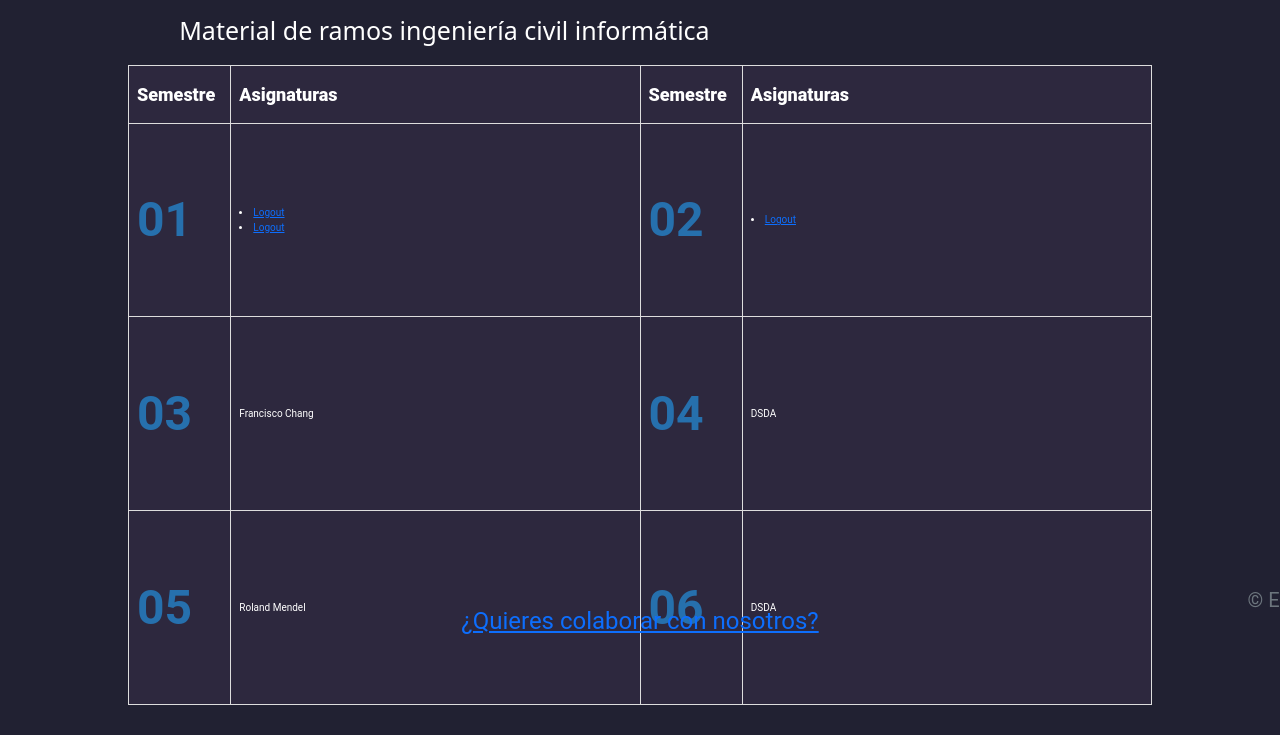
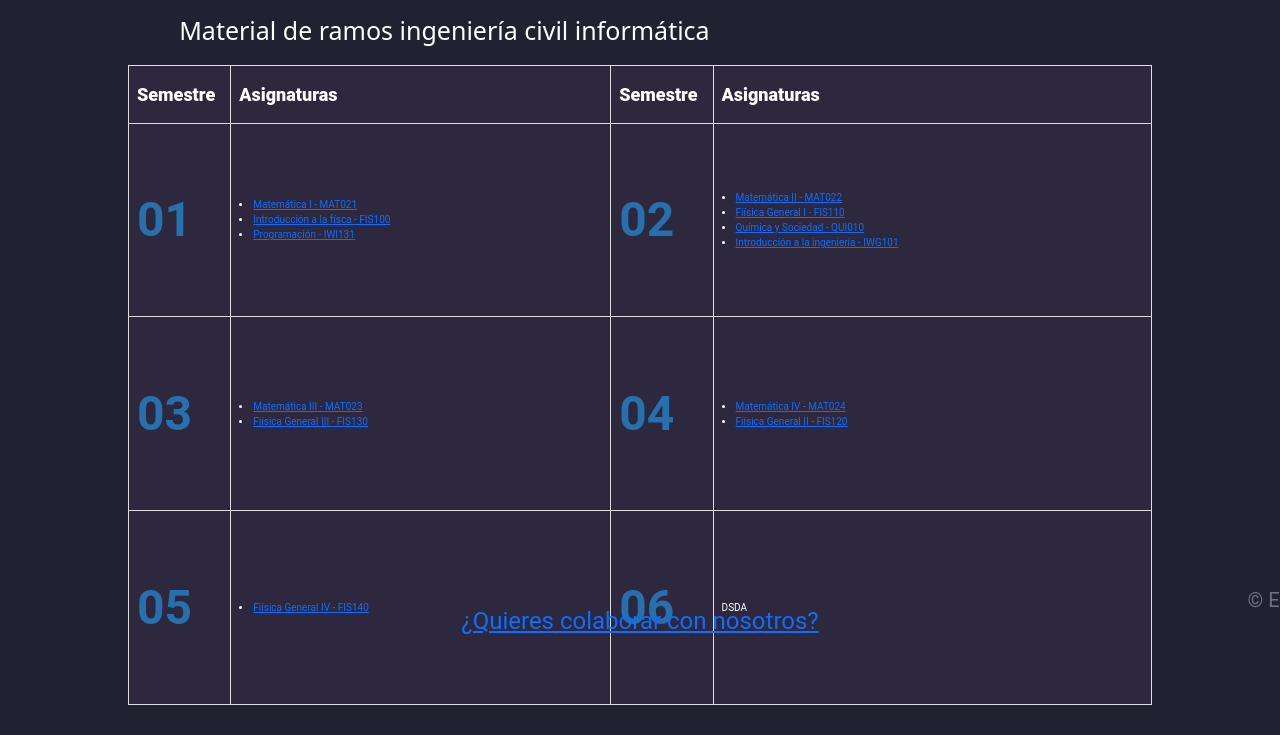
Before and after one commit to Organizate-USM/Organizate_USM, a Flask app: page /material in a window 1280 px wide. Shown: the part 65-800 px from the top of the page. Run offline with Flask 2, Linux system fonts and the light colour scheme; the visitor is signed in with stand-in values (Sample User, id 1); some libraries are stand-ins or nearby versions.

Commit message:
links varios

```diff
--- a/templates/material.html
+++ b/templates/material.html
@@ -54,15 +54,21 @@
 				</font>
 			</td>
 			<td>
-				<li ><a href="{{ url_for('logout') }}" >Logout</a></li>
-				<li ><a href="{{ url_for('logout') }}" >Logout</a></li>
+				<li ><a href="{{ ('https://drive.google.com/drive/folders/1wyNyUwhkfOFO77s1gvkei376yPSZVe-0?usp=sharing') }}" target="_blank" >Matemática I - MAT021</a></li>
+				<li ><a href="{{ ('https://drive.google.com/drive/folders/1lA40TCDnYlPjBTJlOqlNxcrBli4M69XW?usp=sharing') }}" target="_blank" >Introducción a la físca - FIS100</a></li>
+				<li ><a href="{{ ('https://drive.google.com/drive/folders/1TSnXW3_SOR_YOIqEfsR4mKO0ZyYKYSZj?usp=sharing') }}" target="_blank" >Programación - IWI131</a></li>
 			</td>
 			<td class='num'>
 				<font class="num-color" size="8">
 					<b>02</b>
 				</font>
 			</td>
-			<td><li ><a href="{{ url_for('logout') }}" >Logout</a></li></td>
+			<td>
+				<li ><a href="{{ ('https://drive.google.com/drive/folders/18gDTp4BZ_T2WlnuPiQ7Flq_-s5T-TCTw?usp=sharing') }}" target="_blank" >Matemática II - MAT022</a></li>
+				<li ><a href="{{ ('https://drive.google.com/drive/folders/1xTwfOlTpgT-lNDkD8yfFTJyYCD_DoaCx?usp=sharing') }}" target="_blank" >Fiísica General I - FIS110</a></li>
+				<li ><a href="{{ ('https://drive.google.com/drive/folders/1ye8zGOubbWMWUH9NiyrPr8_BtO6ipTTJ?usp=sharing') }}" target="_blank" >Química y Sociedad - QUI010</a></li>
+				<li ><a href="{{ ('https://drive.google.com/drive/folders/18cpIxg9vofAZkbk7Fg7BCXmX8xY9OYor?usp=sharing') }}" target="_blank" >Introducción a la ingeniería - IWG101</a></li>
+			</td>
 		</tr>
 		<tr>
 			<td class='num'>
@@ -70,13 +76,19 @@
 					<b>03</b>
 				</font>
 			</td>
-			<td>Francisco Chang</td>
+			<td>
+				<li ><a href="{{ ('https://drive.google.com/drive/folders/10eSIP3HEIVo-5LLTPrOXSNXAhObHGlld?usp=sharing') }}" target="_blank" >Matemática III - MAT023</a></li>
+				<li ><a href="{{ ('https://drive.google.com/drive/folders/1uV5ncXL3A73z6HmKOXbiyfaeuzgJYp8U?usp=sharing') }}" target="_blank" >Fiísica General III - FIS130</a></li>
+			</td>
 			<td>
 				<font class="num-color" size="8">
 					<b>04</b>
 				</font>
 			</td>
-			<td>DSDA</td>
+			<td>
+				<li ><a href="{{ ('https://drive.google.com/drive/folders/1-jMMnoTM4TGzqOEi3dDLpEQSFUqMufqg?usp=sharing') }}" target="_blank" >Matemática IV - MAT024</a></li>
+				<li ><a href="{{ ('https://drive.google.com/drive/folders/1fQ_5kkM56l-dqdOqTE2VDzQNSoBVMI69?usp=sharing') }}" target="_blank" >Fiísica General II - FIS120</a></li>
+			</td>
 		</tr>
 		<tr>
 			<td class='num'>
@@ -84,7 +96,9 @@
 					<b>05</b>
 				</font>
 			</td>
-			<td>Roland Mendel</td>
+			<td>
+				<li ><a href="{{ ('https://drive.google.com/drive/folders/1EWD2F8P4vGmBfz51JUL2J1hAOs4QEm0l?usp=sharing') }}" target="_blank" >Fiísica General IV - FIS140</a></li>
+			</td>
 			<td>
 				<font class="num-color" size="8">
 					<b>06</b>
```
